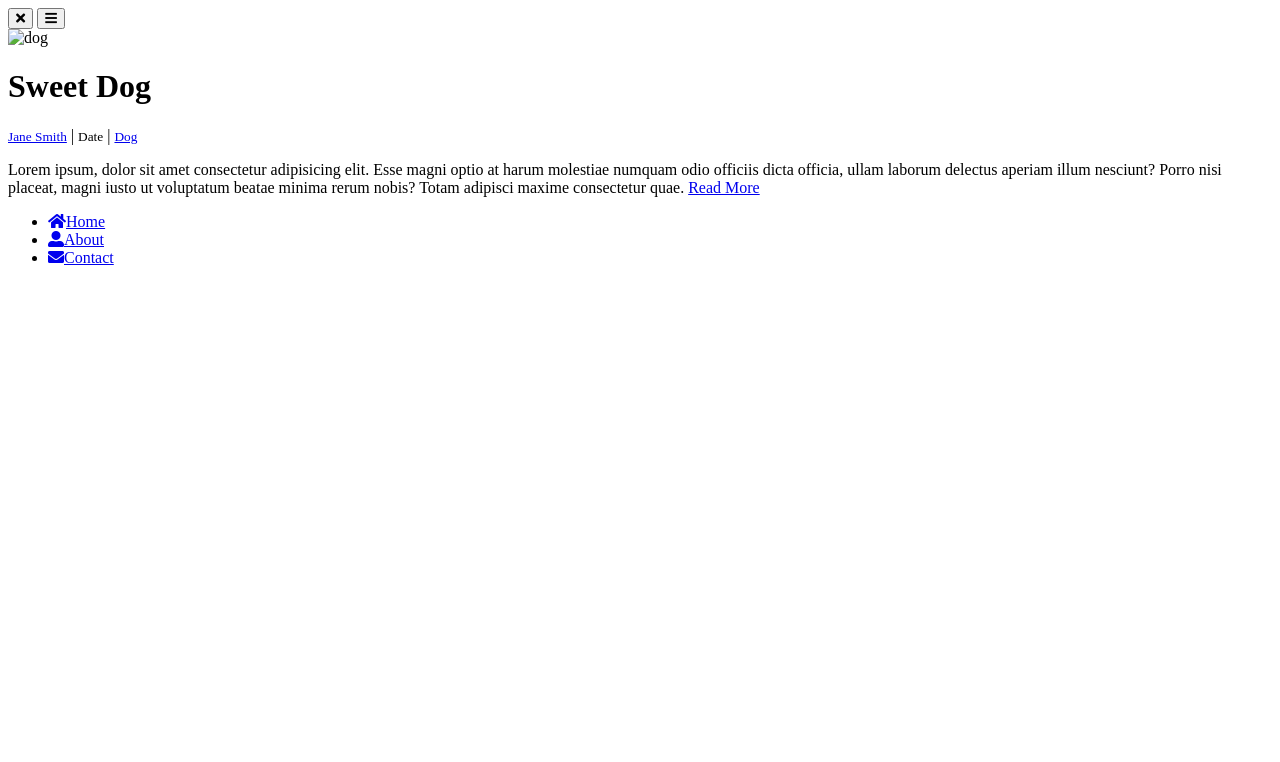
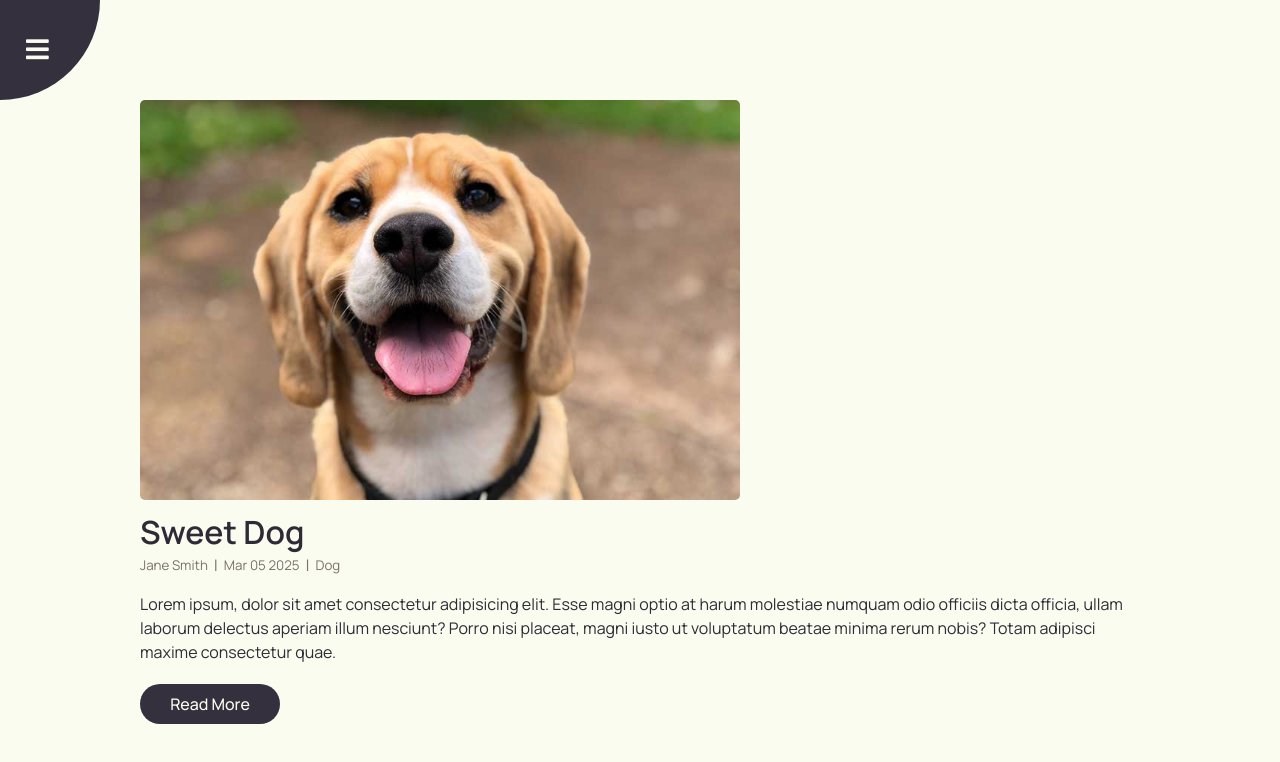
Before and after one commit to abdulsamadshaikh/Rotating-Navigation-and-Page, a plain HTML site: page index.html in a window 1280 px wide. Drawn offline with Linux system fonts and the light colour scheme; the site is published under a folder, as on GitHub Pages, so addresses that start at the root find nothing.

Commit message:
Correct files path

```diff
--- a/index.html
+++ b/index.html
@@ -7,7 +7,7 @@
     <link rel="stylesheet" href="https://cdnjs.cloudflare.com/ajax/libs/font-awesome/5.15.4/css/all.min.css"
         integrity="sha512-1ycn6IcaQQ40/MKBW2W4Rhis/DbILU74C1vSrLJxCq57o941Ym01SwNsOMqvEBFlcgUa6xLiPY/NS5R+E6ztJQ=="
         crossorigin="anonymous" referrerpolicy="no-referrer" />
-    <link rel="stylesheet" href="/css/style.css">
+    <link rel="stylesheet" href="./css/style.css">
     <title>Rotating Navigation and Page - HTML, CSS and JAVASCRIPT</title>
 </head>
 <body>
@@ -26,7 +26,7 @@
 
         <div class="content"> <!--Main Content wrapper-->
             <div class="post"> <!--post-->
-                <img src="/img/dog.jpg" alt="dog">
+                <img src="./img/dog.jpg" alt="dog">
                 <h1>Sweet Dog</h1>
                 <div class="meta">
                     <small id="author" class="author"><a href="#janesmith">Jane Smith</a></small>
@@ -65,6 +65,6 @@
         </ul>
     </nav>
 
-    <script src="/js/rotating.js"></script>
+    <script src="./js/rotating.js"></script>
 </body>
 </html>
```
